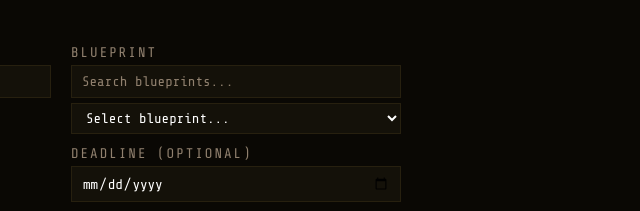
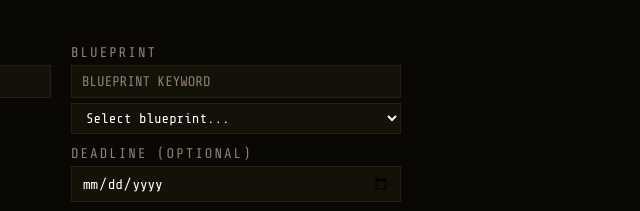
Before and after one commit to fenwig/forgeworks, a plain HTML site: page forgex_module05_orders.html in a window 1280 px wide. Both pictures are taken after a click on the element "NEW ORDER". Shown: the part 158-369 px from the top of the page, 297-937 px from the left. Drawn offline with nearby package versions, Linux system fonts and the light colour scheme.

Commit message:
Module 5: Update blueprint search placeholder to 'BLUEPRINT KEYWORD'

```diff
--- a/forgex_module05_orders.html
+++ b/forgex_module05_orders.html
@@ -228,7 +228,7 @@
       </div>
       <div class="form-group">
         <label class="form-label">Blueprint</label>
-        <input class="form-input" id="f-blueprint-search" placeholder="Search blueprints..." onkeyup="filterBlueprintOptions(this.value)">
+        <input class="form-input" id="f-blueprint-search" placeholder="BLUEPRINT KEYWORD" onkeyup="filterBlueprintOptions(this.value)">
         <select class="form-select" id="f-blueprint">
           <option value="">Select blueprint...</option>
         </select>
```
